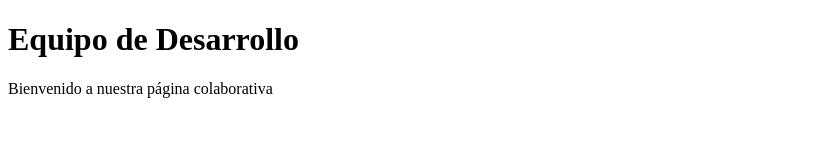
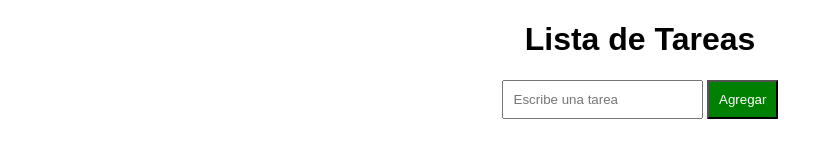
Before and after one commit to Beatriz-carina/S9-S2-T2, a plain HTML site: page index.html in a window 1280 px wide. Shown: the whole page, without its empty margins (0-833 px from the left). Drawn offline with Linux system fonts and the light colour scheme.

Commit message:
Proyecto lista de tareas iniciales

```diff
--- a/index.html
+++ b/index.html
@@ -1,10 +1,19 @@
 <!DOCTYPE html>
 <html>
-<head>
-    <title>Presentación del Equipo</title>
-</head>
-<body>
-    <h1>Equipo de Desarrollo</h1>
-    <p>Bienvenido a nuestra página colaborativa</p>
-</body>
+    <head>
+        <title>Lista de Tareas</title>
+        <link rel="stylesheet" href="styles.css">
+    </head>
+    <body>
+
+        <h1>Lista de Tareas</h1>
+
+        <input type="text" id="tarea" placeholder="Escribe una tarea">
+        <button onclick="agregarTarea()">Agregar</button>
+
+        <ul id="lista"></ul>
+
+        <script src="script.js"></script>
+
+    </body>
 </html>
--- /dev/null
+++ b/styles.css
@@ -0,0 +1,14 @@
+body {
+    font-family: Arial;
+    text-align: center;
+}
+
+input {
+    padding: 10px;
+}
+
+button {
+    padding: 10px;
+    background-color: green;
+    color: white;
+}
```
Also changed, not shown: script.js (added).
